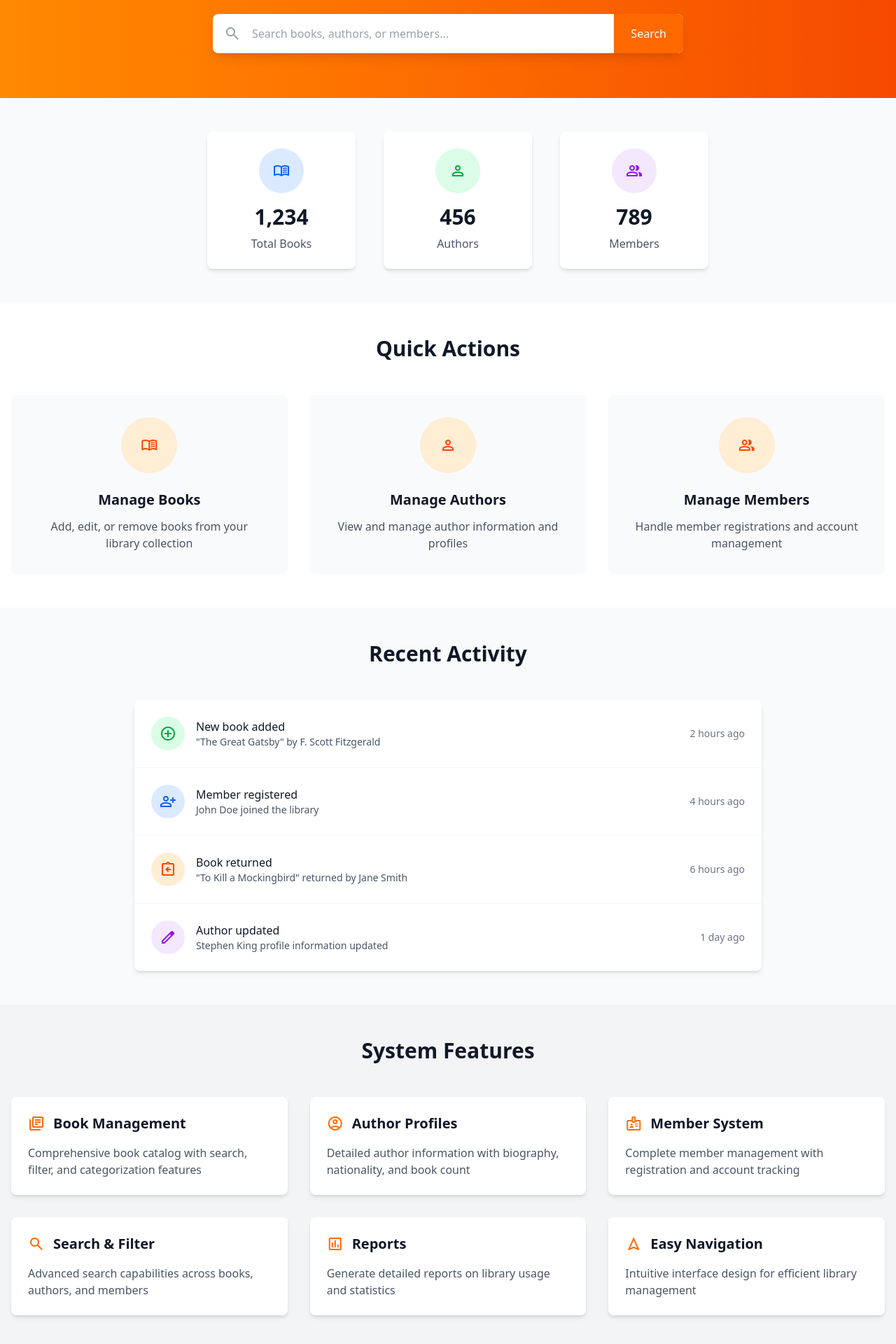
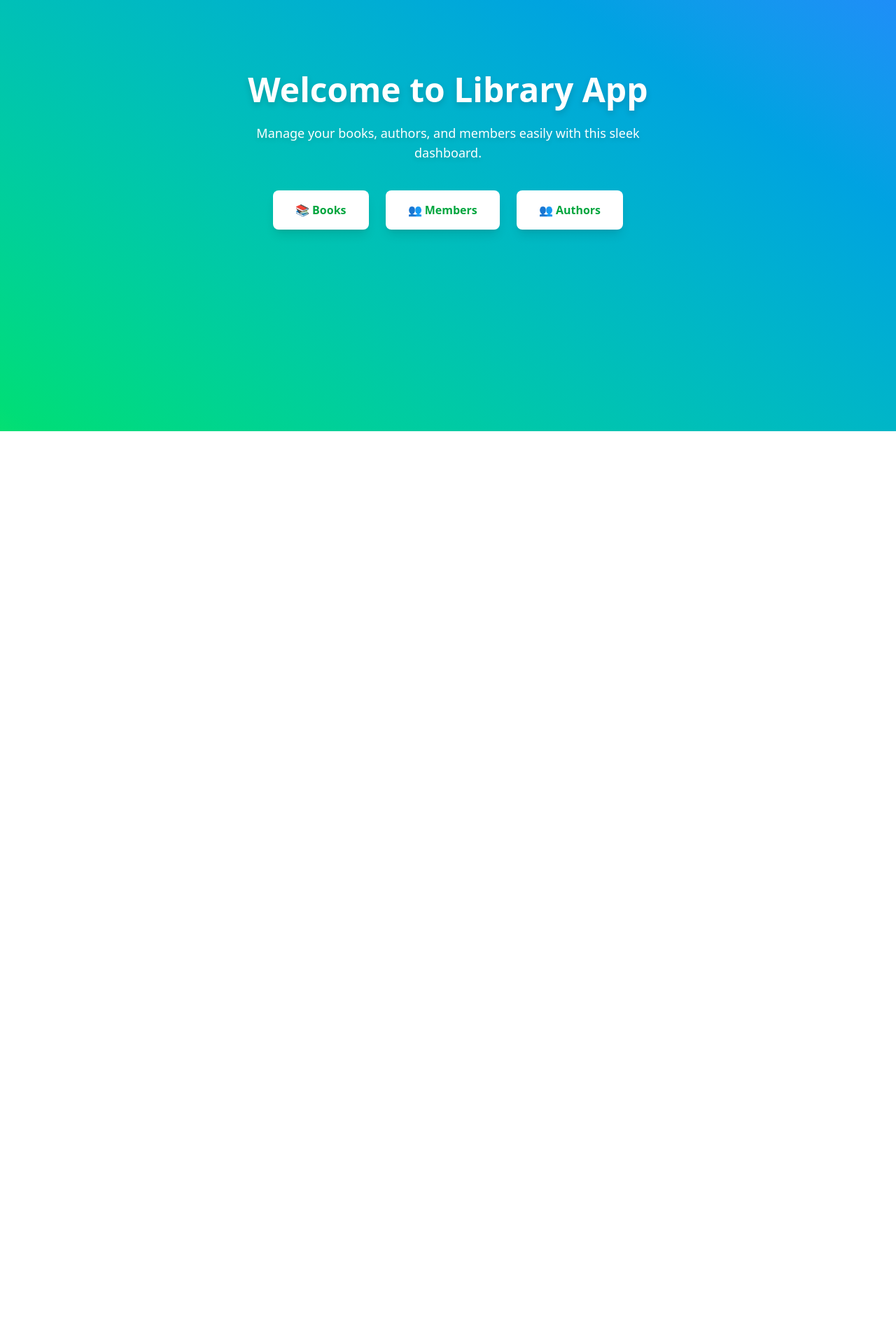
Before and after one commit to sonarykheang123/Project_Library_A4, a Vue app in the folder frontend/: page / in a window 1280 px wide. Shown: the part 248-2168 px from the top of the page at 70% size. After the commit the page ends 864 px from the top, so only its background shows below. Built offline with nearby package versions, Linux system fonts and the light colour scheme.

Commit message:
update homepage

```diff
--- a/frontend/src/components/AuthorCard.vue
+++ b/frontend/src/components/AuthorCard.vue
@@ -10,7 +10,7 @@
             :alt="author.name"
             class="w-full h-full object-cover"
           />
-          <span v-else class="text-orange-600 text-lg font-semibold">
+          <span v-else class="text-green-600 text-lg font-semibold">
             {{ getInitials(author.name) }}
           </span>
         </div>
@@ -21,7 +21,7 @@
               v-for="star in 5"
               :key="star"
               class="material-symbols-outlined text-sm"
-              :class="star <= Math.floor(author.rating) ? 'text-yellow-400' : 'text-gray-300'"
+              :class="star <= Math.floor(author.rating) ? 'text-green-600' : 'text-gray-300'"
             >
               star
             </span>
@@ -41,19 +41,19 @@
     <!-- Author Details -->
     <div class="grid grid-cols-2 gap-4 text-sm mb-4">
       <div class="flex items-center gap-2">
-        <span class="material-symbols-outlined text-orange-500 text-base">calendar_today</span>
+        <span class="material-symbols-outlined text-green-500 text-base">calendar_today</span>
         <span class="text-gray-600">Born:</span>
       </div>
       <span class="text-gray-900">{{ formatDate(author.dateOfBirht) }}</span>
 
       <div class="flex items-center gap-2">
-        <span class="material-symbols-outlined text-orange-500 text-base">location_on</span>
+        <span class="material-symbols-outlined text-green-500 text-base">location_on</span>
         <span class="text-gray-600">From:</span>
       </div>
       <span class="text-gray-900">{{ author.nationality }}</span>
 
       <div class="flex items-center gap-2">
-        <span class="material-symbols-outlined text-orange-500 text-base">menu_book</span>
+        <span class="material-symbols-outlined text-green-500 text-base">menu_book</span>
         <span class="text-gray-600">Books:</span>
       </div>
       <span class="text-gray-900">{{ author.booksCount }}</span>
@@ -82,7 +82,7 @@
     <div class="flex gap-2 pt-4">
       <button
         @click="$emit('viewBooks', author.id)"
-        class="flex-1 flex items-center justify-center gap-1 px-3 py-2 bg-orange-50 border border-orange-200 text-orange-700 rounded-md hover:bg-orange-100 transition-colors text-sm"
+        class="flex-1 flex items-center justify-center gap-1 px-3 py-2 bg-orange-50 border border-orange-200 text-green-700 rounded-md hover:bg-orange-100 transition-colors text-sm"
       >
         <span class="material-symbols-outlined text-base">menu_book</span>
         View Books
--- a/frontend/src/pages/Authorpage.vue
+++ b/frontend/src/pages/Authorpage.vue
@@ -1,6 +1,6 @@
 <template>
   <div class="min-h-screen bg-gray-50">
-    <h1 class="text-2xl font-bold text-center mb-6 p-5 bg-orange-300 m-3">Author Page</h1>
+    <h1 class="text-2xl font-bold text-center mb-6 p-5 bg-green-300 m-3">Author Page</h1>
     <div class="searchbar flex justify-end items-end">
     <input type="text" placeholder="Search authors..." class="w-80 p-2 border border-gray-300 rounded-md mb-4 m-1" />
   </div>
--- a/frontend/src/pages/Homepage.vue
+++ b/frontend/src/pages/Homepage.vue
@@ -1,261 +1,40 @@
 <template>
-  <div class="min-h-screen bg-gray-50">
-    <!-- Hero Section -->
-    <section class="bg-gradient-to-r from-orange-400 to-orange-600 text-white py-16">
-      <div class="container mx-auto px-4 text-center">
-        <h1 class="text-4xl md:text-6xl font-bold mb-4">Welcome to Library Management</h1>
-        <p class="text-xl md:text-2xl mb-8 opacity-90">Manage your books, authors, and members efficiently</p>
+  <div class="min-h-screen flex flex-col justify-center items-center bg-gradient-to-tr from-green-400 to-blue-500 text-white p-6">
+    <h1 class="text-5xl font-extrabold mb-6 drop-shadow-lg">Welcome to Library App</h1>
+    <p class="text-lg max-w-xl text-center mb-10 drop-shadow-md">
+      Manage your books, authors, and members easily with this sleek dashboard.
+    </p>
 
-        <!-- Search Bar -->
-        <div class="max-w-2xl mx-auto relative">
-          <div class="flex items-center bg-white rounded-lg shadow-lg overflow-hidden">
-            <span class="material-symbols-outlined text-gray-400 pl-4">search</span>
-            <input
-              v-model="searchQuery"
-              type="text"
-              placeholder="Search books, authors, or members..."
-              class="flex-1 px-4 py-4 text-gray-700 focus:outline-none"
-              @keyup.enter="handleSearch"
-            >
-            <button
-              @click="handleSearch"
-              class="bg-orange-500 hover:bg-orange-600 text-white px-6 py-4 transition-colors"
-            >
-              Search
-            </button>
-          </div>
-        </div>
-      </div>
-    </section>
+    <div class="flex gap-6">
+      <router-link
+        to="/books"
+        class="px-8 py-4 bg-white text-green-600 font-semibold rounded-lg shadow-lg hover:bg-green-100 transition"
+      >
+        📚 Books
+      </router-link>
 
-    <!-- Stats Section -->
-    <section class="py-12">
-      <div class="container mx-auto px-4 ">
-        <div class="grid grid-cols-1 md:grid-cols-4 gap-10 ml-70">
-          <div
-            v-for="stat in stats"
-            :key="stat.label"
-            class="bg-white rounded-lg shadow-md p-6 text-center hover:shadow-lg transition-shadow"
-          >
-            <div class="flex items-center justify-center w-16 h-16 mx-auto mb-4 rounded-full"
-                 :class="stat.bgColor">
-              <span class="material-symbols-outlined text-2xl" :class="stat.textColor">
-                {{ stat.icon }}
-              </span>
-            </div>
-            <h3 class="text-3xl font-bold text-gray-900 mb-2">{{ stat.count }}</h3>
-            <p class="text-gray-600">{{ stat.label }}</p>
-          </div>
-        </div>
-      </div>
-    </section>
+      <router-link
+        to="/members"
+        class="px-8 py-4 bg-white text-green-600 font-semibold rounded-lg shadow-lg hover:bg-green-100 transition"
+      >
+        👥 Members
+      </router-link>
 
-    <!-- Quick Actions -->
-    <section class="py-12 bg-white">
-      <div class="container mx-auto px-4">
-        <h2 class="text-3xl font-bold text-center text-gray-900 mb-12">Quick Actions</h2>
-        <div class="grid grid-cols-1 md:grid-cols-3 gap-8">
-          <router-link
-            v-for="action in quickActions"
-            :key="action.title"
-            :to="action.path"
-            class="group bg-gray-50 rounded-lg p-8 text-center hover:bg-orange-50 hover:shadow-lg transition-all duration-200"
-          >
-            <div class="flex items-center justify-center w-20 h-20 mx-auto mb-6 rounded-full bg-orange-100 group-hover:bg-orange-200 transition-colors">
-              <span class="material-symbols-outlined text-3xl text-orange-600">
-                {{ action.icon }}
-              </span>
-            </div>
-            <h3 class="text-xl font-semibold text-gray-900 mb-3">{{ action.title }}</h3>
-            <p class="text-gray-600">{{ action.description }}</p>
-          </router-link>
-        </div>
-      </div>
-    </section>
 
-    <!-- Recent Activity -->
-    <section class="py-12">
-      <div class="container mx-auto px-4">
-        <h2 class="text-3xl font-bold text-center text-gray-900 mb-12">Recent Activity</h2>
-        <div class="max-w-4xl mx-auto">
-          <div class="bg-white rounded-lg shadow-md overflow-hidden">
-            <div
-              v-for="activity in recentActivities"
-              :key="activity.id"
-              class="flex items-center p-6 border-b border-gray-100 last:border-b-0 hover:bg-gray-50 transition-colors"
-            >
-              <div class="flex items-center justify-center w-12 h-12 rounded-full mr-4"
-                   :class="activity.bgColor">
-                <span class="material-symbols-outlined text-lg" :class="activity.textColor">
-                  {{ activity.icon }}
-                </span>
-              </div>
-              <div class="flex-1">
-                <p class="text-gray-900 font-medium">{{ activity.title }}</p>
-                <p class="text-gray-600 text-sm">{{ activity.description }}</p>
-              </div>
-              <div class="text-gray-500 text-sm">
-                {{ activity.time }}
-              </div>
-            </div>
-          </div>
-        </div>
-      </div>
-    </section>
-
-    <!-- Features Section -->
-    <section class="py-12 bg-gray-100">
-      <div class="container mx-auto px-4">
-        <h2 class="text-3xl font-bold text-center text-gray-900 mb-12">System Features</h2>
-        <div class="grid grid-cols-1 md:grid-cols-2 lg:grid-cols-3 gap-8">
-          <div
-            v-for="feature in features"
-            :key="feature.title"
-            class="bg-white rounded-lg p-6 shadow-md hover:shadow-lg transition-shadow"
-          >
-            <div class="flex items-center mb-4">
-              <span class="material-symbols-outlined text-2xl text-orange-500 mr-3">
-                {{ feature.icon }}
-              </span>
-              <h3 class="text-xl font-semibold text-gray-900">{{ feature.title }}</h3>
-            </div>
-            <p class="text-gray-600">{{ feature.description }}</p>
-          </div>
-        </div>
-      </div>
-    </section>
+      <router-link
+        to="/author"
+        class="px-8 py-4 bg-white text-green-600 font-semibold rounded-lg shadow-lg hover:bg-green-100 transition"
+      >
+        👥 Authors
+      </router-link>
+    </div>
   </div>
 </template>
 
 <script setup>
-import { ref } from 'vue'
-
-const searchQuery = ref('')
-
-const stats = ref([
-  {
-    label: 'Total Books',
-    count: '1,234',
-    icon: 'menu_book',
-    bgColor: 'bg-blue-100',
-    textColor: 'text-blue-600'
-  },
-  {
-    label: 'Authors',
-    count: '456',
-    icon: 'person',
-    bgColor: 'bg-green-100',
-    textColor: 'text-green-600'
-  },
-  {
-    label: 'Members',
-    count: '789',
-    icon: 'group',
-    bgColor: 'bg-purple-100',
-    textColor: 'text-purple-600'
-  },
-])
-
-const quickActions = ref([
-  {
-    title: 'Manage Books',
-    description: 'Add, edit, or remove books from your library collection',
-    icon: 'menu_book',
-    path: '/book'
-  },
-  {
-    title: 'Manage Authors',
-    description: 'View and manage author information and profiles',
-    icon: 'person',
-    path: '/author'
-  },
-  {
-    title: 'Manage Members',
-    description: 'Handle member registrations and account management',
-    icon: 'group',
-    path: '/member'
-  }
-])
-
-const recentActivities = ref([
-  {
-    id: 1,
-    title: 'New book added',
-    description: '"The Great Gatsby" by F. Scott Fitzgerald',
-    time: '2 hours ago',
-    icon: 'add_circle',
-    bgColor: 'bg-green-100',
-    textColor: 'text-green-600'
-  },
-  {
-    id: 2,
-    title: 'Member registered',
-    description: 'John Doe joined the library',
-    time: '4 hours ago',
-    icon: 'person_add',
-    bgColor: 'bg-blue-100',
-    textColor: 'text-blue-600'
-  },
-  {
-    id: 3,
-    title: 'Book returned',
-    description: '"To Kill a Mockingbird" returned by Jane Smith',
-    time: '6 hours ago',
-    icon: 'assignment_return',
-    bgColor: 'bg-orange-100',
-    textColor: 'text-orange-600'
-  },
-  {
-    id: 4,
-    title: 'Author updated',
-    description: 'Stephen King profile information updated',
-    time: '1 day ago',
-    icon: 'edit',
-    bgColor: 'bg-purple-100',
-    textColor: 'text-purple-600'
-  }
-])
-
-const features = ref([
-  {
-    title: 'Book Management',
-    description: 'Comprehensive book catalog with search, filter, and categorization features',
-    icon: 'library_books'
-  },
-  {
-    title: 'Author Profiles',
-    description: 'Detailed author information with biography, nationality, and book count',
-    icon: 'account_circle'
-  },
-  {
-    title: 'Member System',
-    description: 'Complete member management with registration and account tracking',
-    icon: 'badge'
-  },
-  {
-    title: 'Search & Filter',
-    description: 'Advanced search capabilities across books, authors, and members',
-    icon: 'search'
-  },
-  {
-    title: 'Reports',
-    description: 'Generate detailed reports on library usage and statistics',
-    icon: 'assessment'
-  },
-  {
-    title: 'Easy Navigation',
-    description: 'Intuitive interface design for efficient library management',
-    icon: 'navigation'
-  }
-])
-
-const handleSearch = () => {
-  if (searchQuery.value.trim()) {
-    console.log('Searching for:', searchQuery.value)
-
-  }
-}
+// No script needed here for now
 </script>
 
-<style lang="scss" scoped>
+<style scoped>
+/* Add any scoped styles if you want, but Tailwind covers most */
 </style>
```
